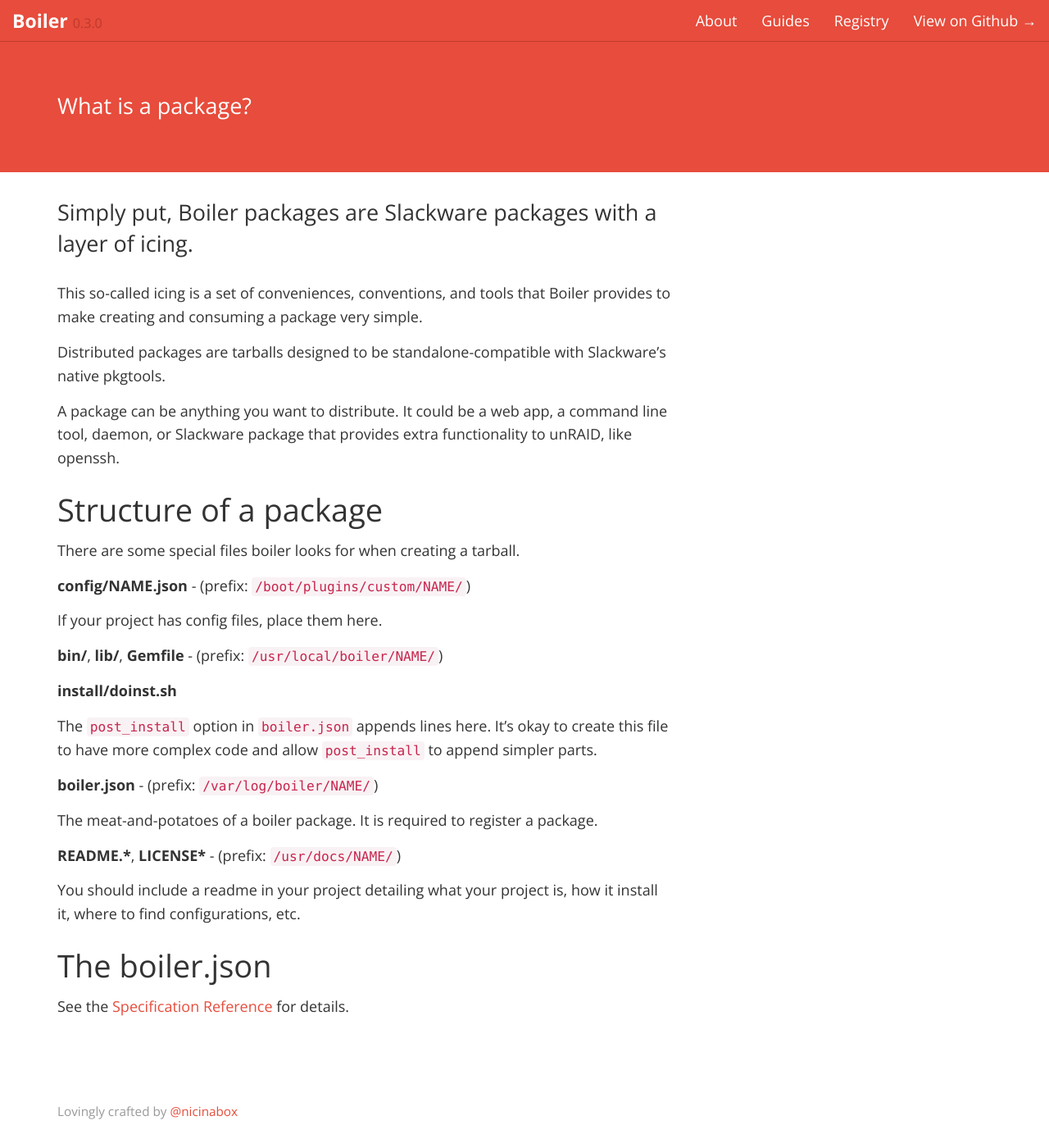
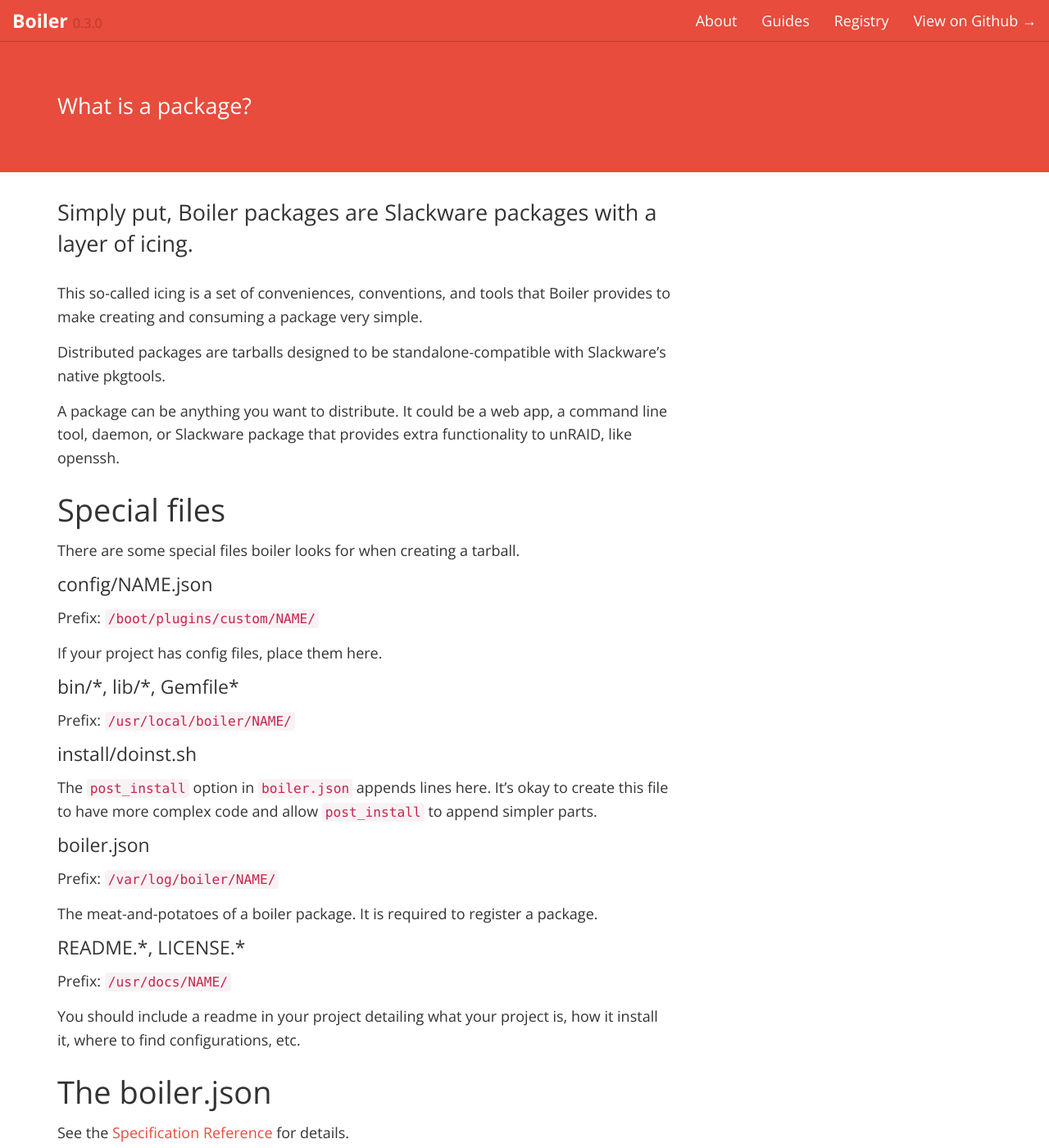
Before and after one commit to nicinabox/boiler, a Jekyll site: the page built from _posts/guides/2014-01-02-what-is-a-package.md, in a window 1280 px wide and 1400 px high. Shown: the whole window at 82% size. Built offline with Jekyll 4.4.1, drawn with Linux system fonts in a browser that asks for light colours; Markdown is read by kramdown in place of the engine named in the settings; comment, search, counter and statistics services are not loaded.

Commit message:
Improve readability

```diff
--- a/_posts/guides/2014-01-02-what-is-a-package.md
+++ b/_posts/guides/2014-01-02-what-is-a-package.md
@@ -15,25 +15,33 @@
 
 A package can be anything you want to distribute. It could be a web app, a command line tool, daemon, or Slackware package that provides extra functionality to unRAID, like openssh.
 
-## Structure of a package
+## Special files
 
 There are some special files boiler looks for when creating a tarball.
 
-**config/NAME.json** - (prefix: `/boot/plugins/custom/NAME/`)
+#### config/NAME.json
+
+Prefix: `/boot/plugins/custom/NAME/`
 
 If your project has config files, place them here.
 
-**bin/**, **lib/**, **Gemfile** - (prefix: `/usr/local/boiler/NAME/`)
+#### bin/\*, lib/\*, Gemfile\*
 
-**install/doinst.sh**
+Prefix: `/usr/local/boiler/NAME/`
+
+#### install/doinst.sh
 
 The `post_install` option in `boiler.json` appends lines here. It's okay to create this file to have more complex code and allow `post_install` to append simpler parts.
 
-**boiler.json** - (prefix: `/var/log/boiler/NAME/`)
+#### boiler.json
+
+Prefix: `/var/log/boiler/NAME/`
 
 The meat-and-potatoes of a boiler package. It is required to register a package.
 
-**README.\***, **LICENSE\*** - (prefix: `/usr/docs/NAME/`)
+#### README.\*, LICENSE.\*
+
+Prefix: `/usr/docs/NAME/`
 
 You should include a readme in your project detailing what your project is, how it install it, where to find configurations, etc.
 
```
